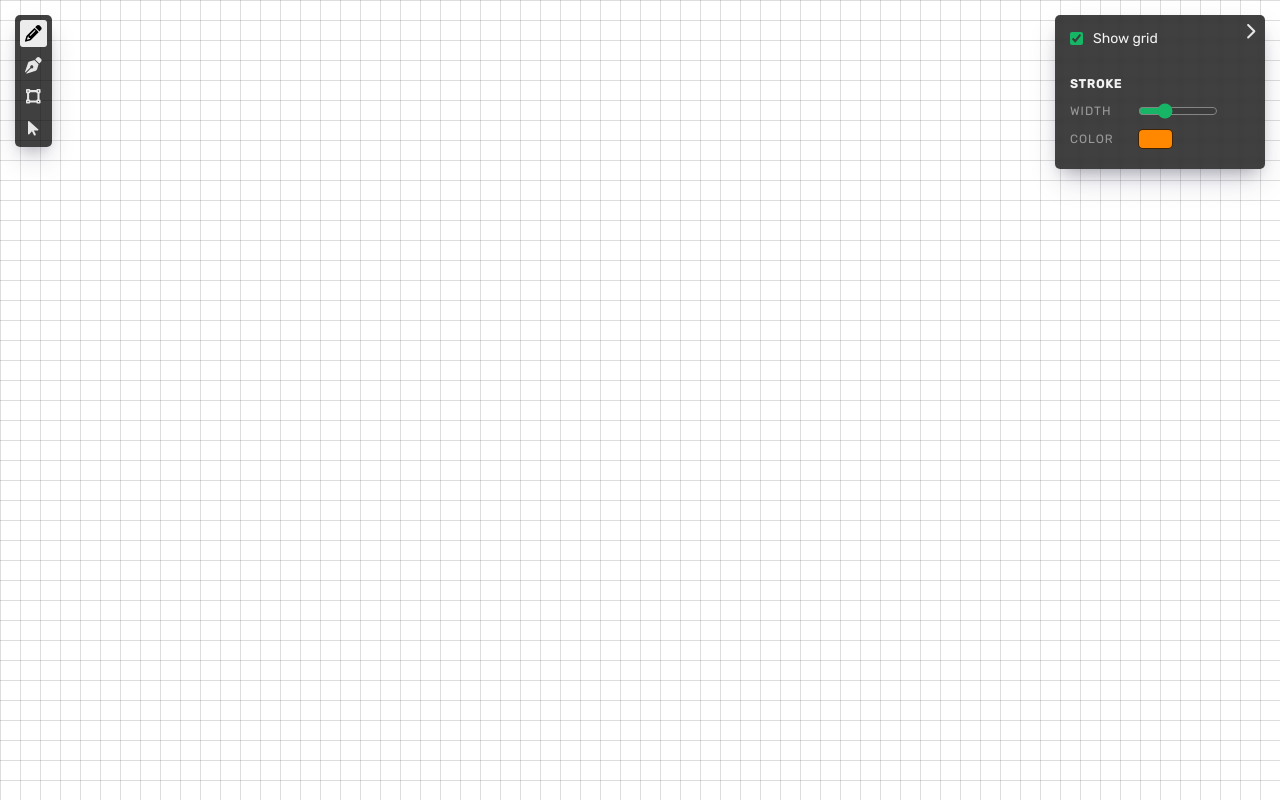
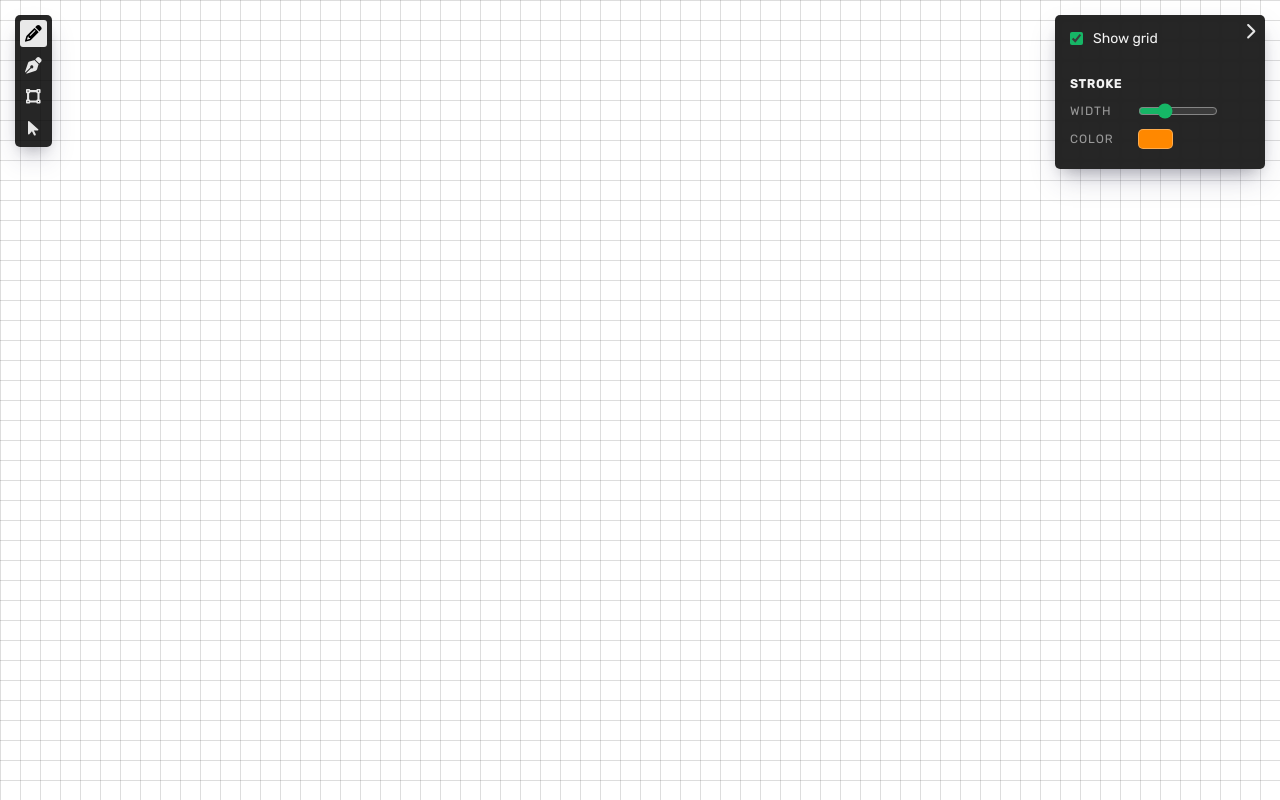
Before and after one commit to pablosca/minlines, a React (Create React App) app: page / in a window 1280 px wide. Built offline with nearby package versions, Linux system fonts and the light colour scheme.

Commit message:
And more style tweaks

```diff
--- a/src/styles.scss
+++ b/src/styles.scss
@@ -2,7 +2,7 @@
   --box-shadow: rgba(50, 50, 93, 0.25) 0px 13px 27px -5px,rgba(0, 0, 0, 0.3) 0px 8px 16px -8px;
   --accent-color-luminosity: 40%;
   --accent-color: 150 78% var(--accent-color-luminosity);
-  --primary-color: hsl(0 0% 0% / 75%);
+  --primary-color: hsl(0 0% 0% / 85%);
   --sidebar-width: 180px;
   --ui-inset: 15px;
 }
@@ -41,7 +41,7 @@ input[type=color] {
 
   &::-webkit-color-swatch {
     border-radius: 5px;
-    border: 1px solid var(--primary-color);
+    border: 1px solid hsl(0 0% 100% / 30%);
   }
 }
 
```
